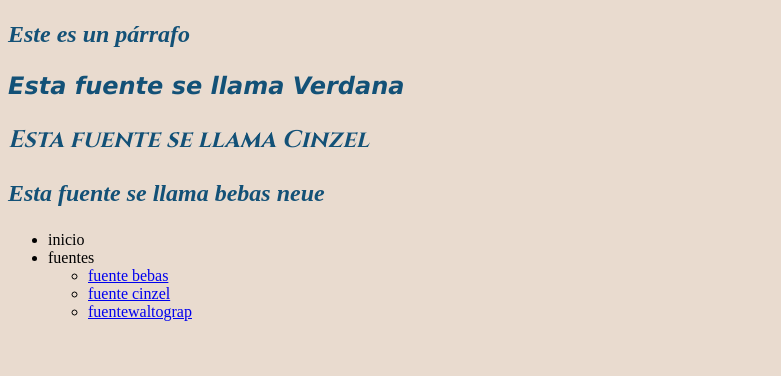
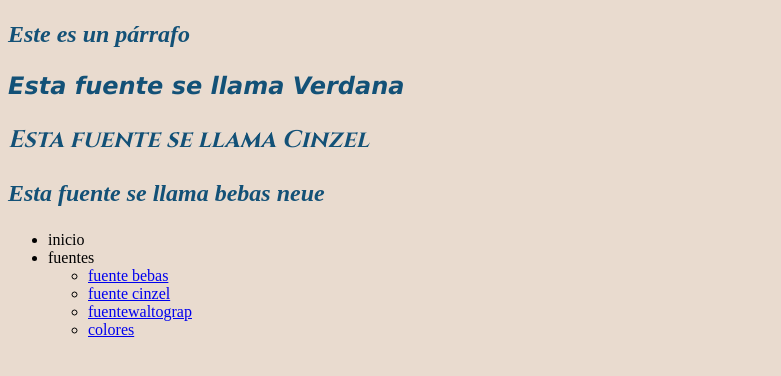
Before and after one commit to alexisalex123/original, a plain HTML site: page index.html in a window 1280 px wide. Shown: the part 48-424 px from the top of the page, without its empty margins (0-781 px from the left). Drawn offline with Linux system fonts and the light colour scheme.

Commit message:
ultimo cambio

```diff
--- a/index.html
+++ b/index.html
@@ -20,6 +20,7 @@
                 <li><a href="fuente-bebas.html">fuente bebas</a></li>
                 <li><a href="fuentes cinzel.html">fuente cinzel</a></li>
                 <li><a href="fuentewaltrograp.html">fuentewaltograp</a></li>
+                <li><a href="colores.html">colores</a></li>
             </ul>
     </ul>
 </body>
```
